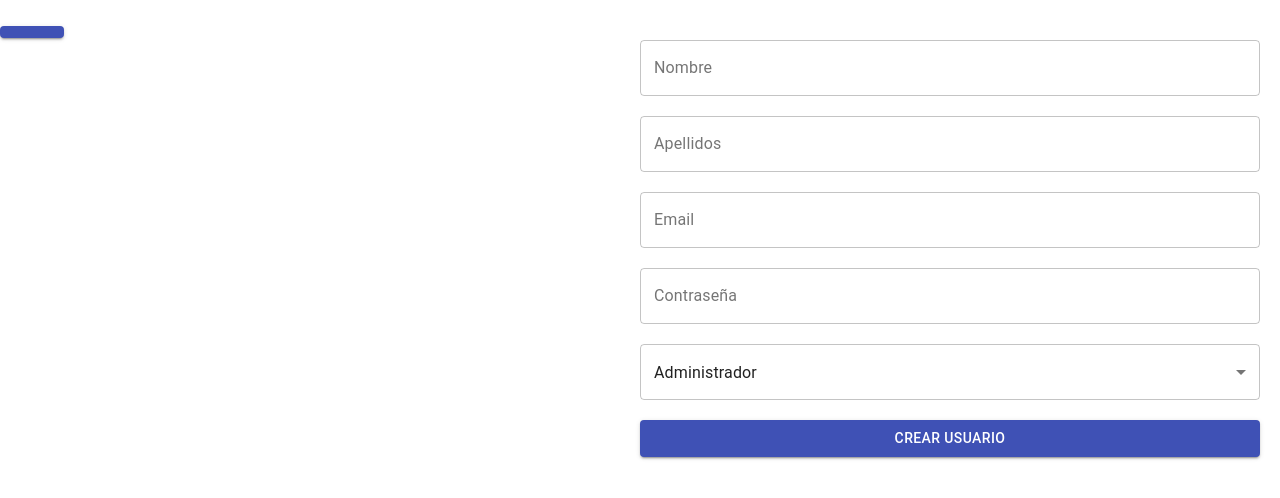
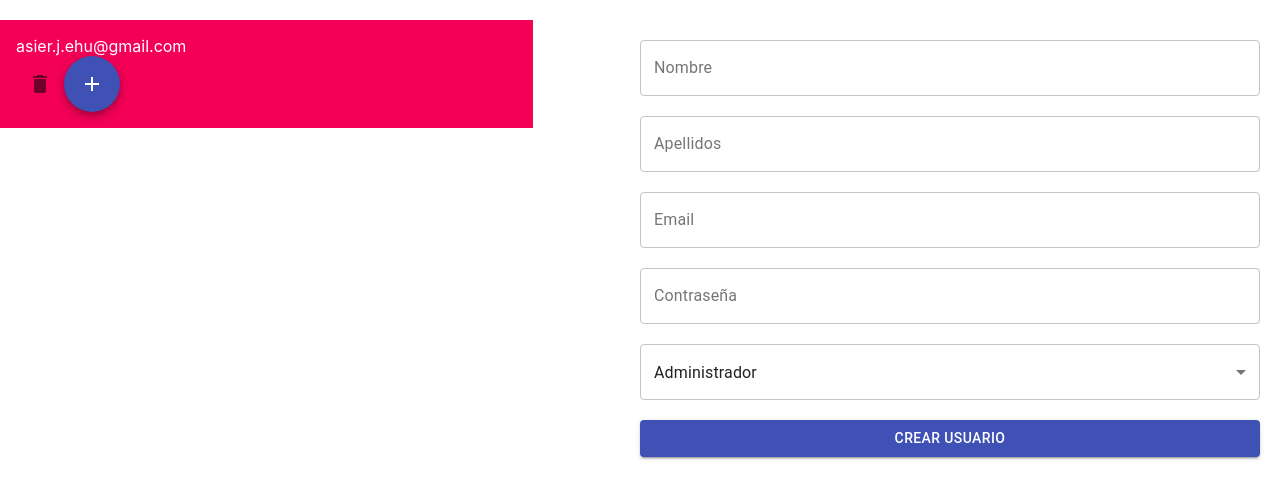
Before and after one commit to FSD0321STR/ITgest, a React (Vite) app: page /userAdmin in a window 1280 px wide. Shown: the top 498 px of the page. Built offline with nearby package versions, Linux system fonts and the light colour scheme.

Commit message:
creando en componentes

```diff
--- a/package.json
+++ b/package.json
@@ -9,6 +9,8 @@
   "dependencies": {
     "@hookform/error-message": "^2.0.0",
     "@material-ui/core": "^4.11.4",
+    "@material-ui/icons": "^4.11.2",
+    "@material-ui/lab": "^4.0.0-alpha.58",
     "axios": "^0.21.1",
     "react": "^17.0.0",
     "react-dom": "^17.0.0",
--- a/src/components/UserList.jsx
+++ b/src/components/UserList.jsx
@@ -1,25 +1,71 @@
 import React from "react";
-import Button from '@material-ui/core/Button'
+import {
+  Container,
+  Button,
+  makeStyles,
+  Grid,
+  Box,
+  Fab,
+} from "@material-ui/core";
+import IconButton from "@material-ui/core/IconButton";
+import Tooltip from "@material-ui/core/Tooltip";
+import DeleteIcon from "@material-ui/icons/Delete";
+import AddIcon from "@material-ui/icons/Add";
 
+const useStyles = makeStyles((theme) => ({
+  options: {
+    display: "flex",
+    marginRight: "20px",
+  },
+}));
 
+function UserList() {
+  const classes = useStyles();
+  const users = {
+    user1: { email: "asier.j.ehu@gmail.com", id: 1 },
+    user2: { email: "asier.j.ehu+2@gmail.com", id: 2 },
+    user3: { email: "asier.j.ehu+3@gmail.com", id: 3 },
+  };
 
-function UserList(){
-    const users = {
-        user1:
-            {email : 'asier.j.ehu@gmail.com',
-            id: 1},
-        user2:
-            {email : 'asier.j.ehu+2@gmail.com',
-            id: 2},
-        user3:
-            {email : 'asier.j.ehu+3@gmail.com',
-            id: 3}
+  const deleteUser = (e) => {
+    const userId = e.target.value;
+    console.log();
+  };
 
-    }
+  const editUser = () => {
+    console.log("editUser");
+  };
 
-    return(
-        <Button variant="contained" color="primary">{users.email}</Button>
-    )
+  return (
+    <div>
+      <Grid item xs={14} sm={10}>
+        <Box bgcolor="secondary.main" color="secondary.contrastText" p={2}>
+          {users.user1.email}
+          <div>
+            <Tooltip title="Delete">
+              <IconButton
+                onClick={deleteUser}
+                value={users.user1.id}
+                aria-label="delete"
+              >
+                <DeleteIcon />
+              </IconButton>
+            </Tooltip>
+            <Tooltip
+              onClick={editUser}
+              value={users.user1.id}
+              title="Edit"
+              aria-label="add"
+            >
+              <Fab color="primary">
+                <AddIcon />
+              </Fab>
+            </Tooltip>
+          </div>
+        </Box>
+      </Grid>
+    </div>
+  );
 }
 
 export default UserList;
--- /dev/null
+++ b/src/components/userForm.jsx
@@ -0,0 +1,139 @@
+import React, { useState } from "react";
+import {
+  TextField,
+  Button,
+  Select,
+  MenuItem,
+  makeStyles,
+} from "@material-ui/core";
+import roles from "../contexts/roles";
+import UserList from "./userList";
+import { useForm } from "react-hook-form";
+import { ErrorMessage } from "@hookform/error-message";
+
+const useStyles = makeStyles((theme) => ({
+  form: {
+    display: "flex",
+    flexDirection: "column",
+    marginRight: "20px",
+  },
+  item: {
+    marginTop: "20px",
+  },
+}));
+
+function userForm() {
+  const classes = useStyles();
+  const [role, setRole] = useState(roles.R1);
+  const {
+    register,
+    formState: { errors },
+    handleSubmit,
+  } = useForm();
+
+  const handleChange = (event) => {
+    setRole(event.target.value);
+  };
+
+  const createUser = (data) => {
+    const newUser = {
+      email: data.email,
+      password: data.password,
+      name: data.name,
+      surname: data.surname,
+      role: role,
+    };
+    console.log(newUser);
+  };
+
+  return (
+    <form
+      onSubmit={handleSubmit(createUser)}
+      className={classes.form}
+      noValidate
+      autoComplete="off"
+    >
+      <TextField
+        className={classes.item}
+        {...register("name", { required: true })}
+        label="Nombre"
+        type="text"
+        name="name"
+        variant="outlined"
+        error={errors.name}
+      />
+      <TextField
+        className={classes.item}
+        {...register("surname", { required: true })}
+        label="Apellidos"
+        type="text"
+        name="surname"
+        variant="outlined"
+        error={errors.surname}
+      />
+      <TextField
+        className={classes.item}
+        id="emailImput"
+        label="Email"
+        name="email"
+        {...register("email", {
+          required: "Email no valido",
+          pattern: /^[a-z0-9._%+-]+@[a-z0-9,-]+\.[a-z]{2,4}$/,
+        })}
+        type="email"
+        variant="outlined"
+        error={errors.email}
+      />
+      <ErrorMessage
+        errors={errors}
+        name="email"
+        render={({ message }) => <p>{message}</p>}
+      />
+
+      <TextField
+        className={classes.item}
+        {...register("password", {
+          required: "La contraseña debe terner al menos 6 caracteres",
+          minLength: 6,
+        })}
+        label="Contraseña"
+        type="password"
+        name="password"
+        variant="outlined"
+        error={errors.password}
+      />
+      <ErrorMessage
+        errors={errors}
+        name="password"
+        render={({ message }) => <p>{message}</p>}
+      />
+
+      <Select
+        className={classes.item}
+        labelId="demo-simple-select-label"
+        id="roleImput"
+        name="role"
+        variant="outlined"
+        label="Rol"
+        value={role}
+        onChange={handleChange}
+      >
+        {Object.values(roles).map((rol) => (
+          <MenuItem key={rol} value={rol}>
+            {rol}
+          </MenuItem>
+        ))}
+      </Select>
+      <Button
+        type="submit"
+        className={classes.item}
+        variant="contained"
+        color="primary"
+      >
+        Crear Usuario
+      </Button>
+    </form>
+  );
+}
+
+export default userForm;
--- a/src/pages/user-manager.jsx
+++ b/src/pages/user-manager.jsx
@@ -1,17 +1,7 @@
 import React, { useState } from "react";
-import {
-  TextField,
-  Button,
-  Select,
-  MenuItem,
-  makeStyles,
-  FormHelperText,
-  Grid,
-} from "@material-ui/core";
-import roles from "../contexts/roles";
-import UserList from "../components/UserList";
-import { useForm } from "react-hook-form";
-import { ErrorMessage } from "@hookform/error-message";
+import { makeStyles } from "@material-ui/core";
+import UserList from "../components/userList";
+import UserForm from "../components/userForm";
 
 const useStyles = makeStyles((theme) => ({
   root: {
@@ -19,132 +9,19 @@ const useStyles = makeStyles((theme) => ({
     gridTemplateColumns: "50% 50%",
     marginTop: "20px",
   },
-  form: {
-    display: "flex",
-    flexDirection: "column",
-    marginRight: "20px",
-  },
-  item: {
-    marginTop: "20px",
-  },
 }));
 
 function userManager() {
   const classes = useStyles();
-  const [role, setRole] = useState(roles.R1);
-
-  const {
-    register,
-    formState: { errors },
-    handleSubmit,
-  } = useForm();
-
-  const handleChange = (event) => {
-    setRole(event.target.value);
-  };
-
-  const createUser = (data) => {
-    const newUser = {
-      email: data.email,
-      password: data.password,
-      name: data.name,
-      surname: data.surname,
-      role: role,
-    };
-    console.log(newUser);
-  };
 
   return (
     <div className={classes.root}>
       <div>
         <UserList />
       </div>
-      <form
-        onSubmit={handleSubmit(createUser)}
-        className={classes.form}
-        noValidate
-        autoComplete="off"
-      >
-        <TextField
-          className={classes.item}
-          {...register("name", { required: true })}
-          label="Nombre"
-          type="text"
-          name="name"
-          variant="outlined"
-          error={errors.name}
-        />
-        <TextField
-          className={classes.item}
-          {...register("surname", { required: true })}
-          label="Apellidos"
-          type="text"
-          name="surname"
-          variant="outlined"
-          error={errors.surname}
-        />
-        <TextField
-          className={classes.item}
-          id="emailImput"
-          label="Email"
-          name="email"
-          {...register("email", {
-            required: "Email no valido",
-            pattern: /^[a-z0-9._%+-]+@[a-z0-9,-]+\.[a-z]{2,4}$/,
-          })}
-          type="email"
-          variant="outlined"
-          error={errors.email}
-        />
-        <ErrorMessage
-          errors={errors}
-          name="email"
-          render={({ message }) => <p>{message}</p>}
-        />
-
-        <TextField
-          className={classes.item}
-          {...register("password", {
-            required: "La contraseña debe terner al menos 6 caracteres",
-            minLength: 6,
-          })}
-          label="Contraseña"
-          type="password"
-          name="password"
-          variant="outlined"
-          error={errors.password}
-        />
-        <ErrorMessage
-          errors={errors}
-          name="password"
-          render={({ message }) => <p>{message}</p>}
-        />
-
-        <Select
-          className={classes.item}
-          labelId="demo-simple-select-label"
-          id="roleImput"
-          name="role"
-          variant="outlined"
-          label="Rol"
-          value={role}
-          onChange={handleChange}
-        >
-          {Object.values(roles).map((rol) => (
-            <MenuItem key={rol} value={rol}>
-              {rol}
-            </MenuItem>
-          ))}
-        </Select>
-        <Button
-          type="submit"
-          className={classes.item}
-          variant="contained"
-          color="primary"
-        >
-          Crear Usuario
-        </Button>
-      </form>
+      <div>
+        <UserForm />
+      </div>
     </div>
   );
 }
```
Also changed, not shown: 1 other file (tests, documents, lock files or other folders).
